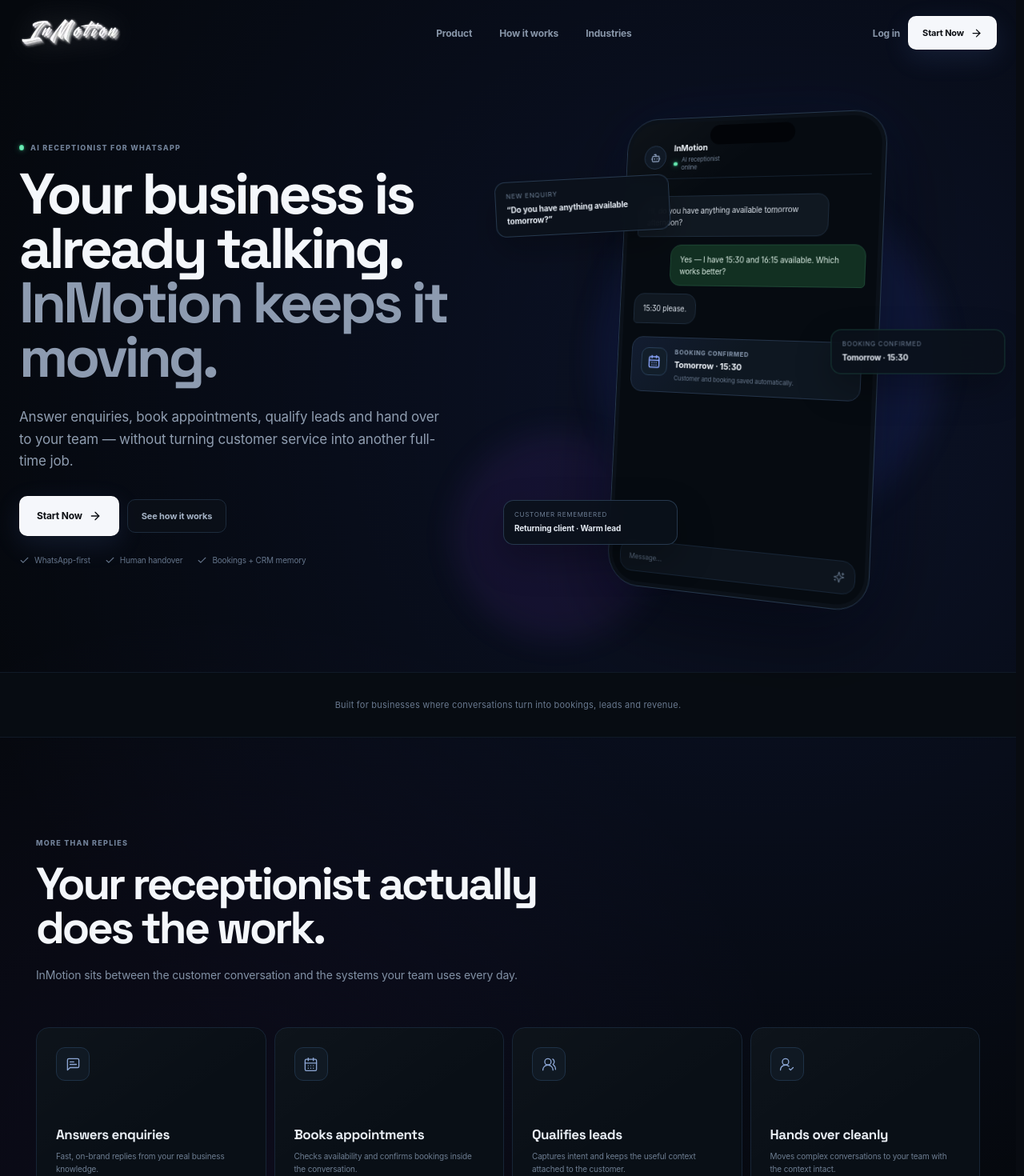
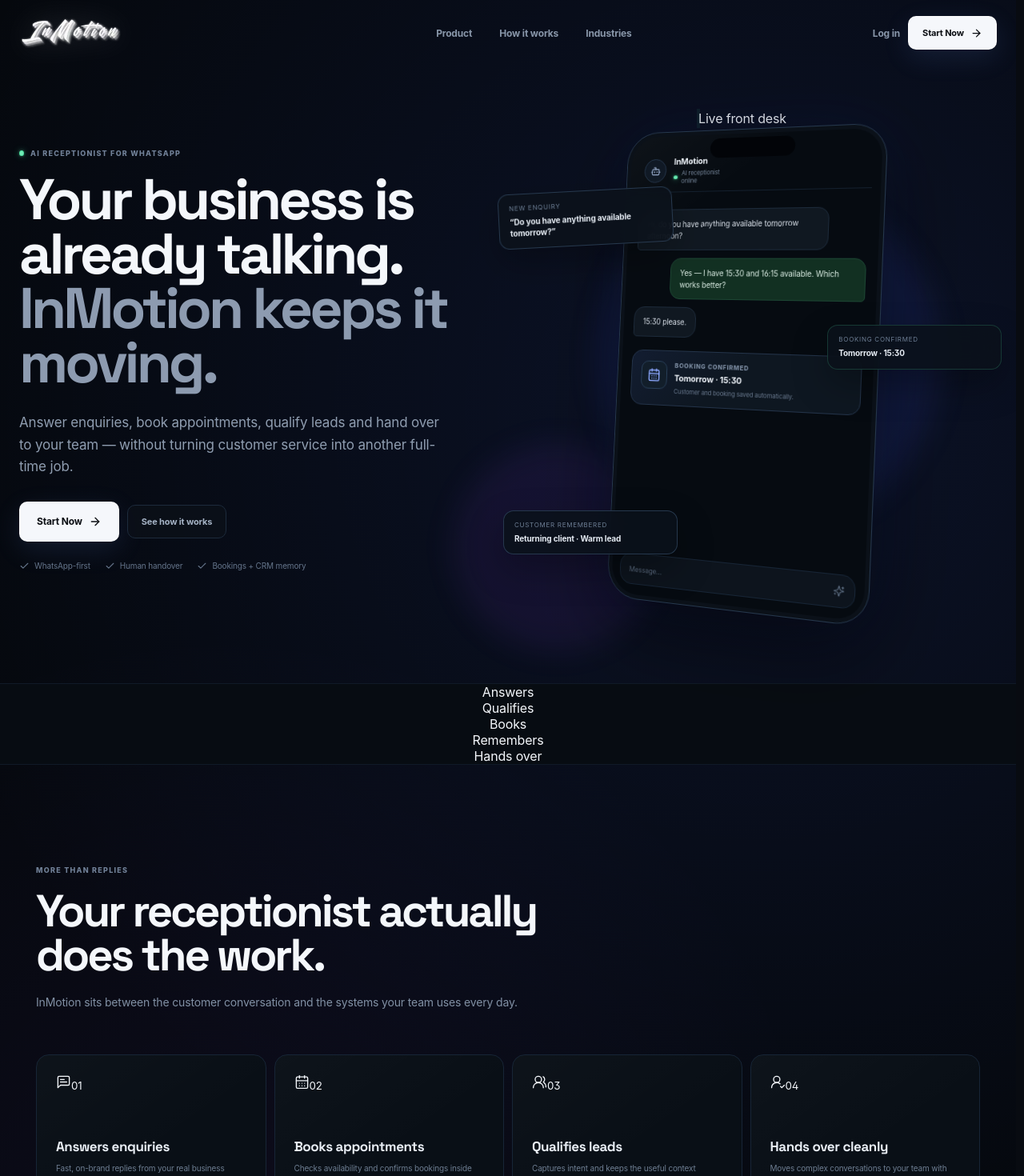
Before and after one commit to mikailyousuf-sketch/InMotionAgents, a Next.js app: page / in a window 1280 px wide. Shown: the top 1470 px of the page at 80% size. Built offline with nearby package versions, Linux system fonts and the light colour scheme.

Commit message:
Refine marketing composition and product proof

```diff
--- a/app/page.tsx
+++ b/app/page.tsx
@@ -19,7 +19,13 @@
   { icon: UserRoundCheck, title: "Hands over cleanly", copy: "Moves complex conversations to your team with the context intact." }
 ];
 
-const industries = ["Dental", "Padel", "Salons", "Restaurants", "Home services"];
+const industries = [
+  { name: "Dental", example: "“Can I book a cleaning tomorrow?”" },
+  { name: "Padel", example: "“Any courts open after work?”" },
+  { name: "Salons", example: "“Can I book colour for Saturday?”" },
+  { name: "Restaurants", example: "“Table for four at 7?”" },
+  { name: "Home services", example: "“Can someone come out today?”" }
+];
 
 export default function HomePage() {
   return (
@@ -79,6 +85,18 @@
         </div>
 
         <div className="marketing-phone-stage" aria-label="InMotion product preview">
+          <div className="marketing-stage-frame" aria-hidden="true">
+            <span className="marketing-stage-corner top-left" />
+            <span className="marketing-stage-corner top-right" />
+            <span className="marketing-stage-corner bottom-left" />
+            <span className="marketing-stage-corner bottom-right" />
+          </div>
+
+          <div className="marketing-stage-label" aria-hidden="true">
+            <span className="status-orb" />
+            Live front desk
+          </div>
+
           <div className="marketing-stage-card stage-card-one">
             <span>New enquiry</span>
             <strong>“Do you have anything available tomorrow?”</strong>
@@ -134,8 +152,16 @@
         </div>
       </section>
 
-      <section className="marketing-trust-band">
-        <p>Built for businesses where conversations turn into bookings, leads and revenue.</p>
+      <section className="marketing-trust-band" aria-label="Core product capabilities">
+        <span>Answers</span>
+        <i />
+        <span>Qualifies</span>
+        <i />
+        <span>Books</span>
+        <i />
+        <span>Remembers</span>
+        <i />
+        <span>Hands over</span>
       </section>
 
       <section className="marketing-product" id="product">
@@ -146,9 +172,12 @@
         </div>
 
         <div className="marketing-capability-grid">
-          {capabilities.map(({ icon: Icon, title, copy }) => (
+          {capabilities.map(({ icon: Icon, title, copy }, index) => (
             <article key={title} className="marketing-capability-card">
-              <span><Icon size={19} strokeWidth={1.7} /></span>
+              <div className="marketing-capability-top">
+                <span><Icon size={19} strokeWidth={1.7} /></span>
+                <small>0{index + 1}</small>
+              </div>
               <h3>{title}</h3>
               <p>{copy}</p>
             </article>
@@ -216,7 +245,12 @@
         </div>
 
         <div className="marketing-industry-list">
-          {industries.map((industry) => <span key={industry}>{industry}</span>)}
+          {industries.map((industry) => (
+            <div className="marketing-industry-row" key={industry.name}>
+              <span>{industry.name}</span>
+              <small>{industry.example}</small>
+            </div>
+          ))}
         </div>
       </section>
 
```
